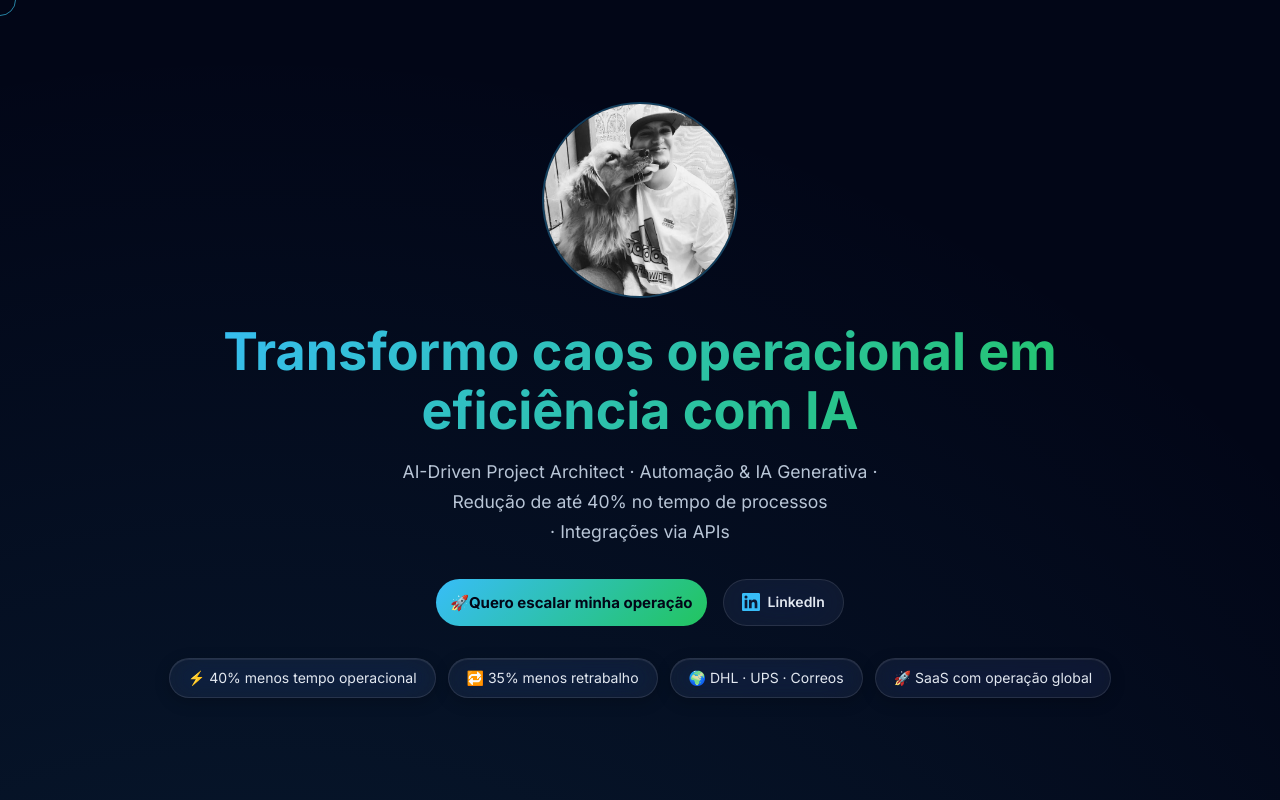
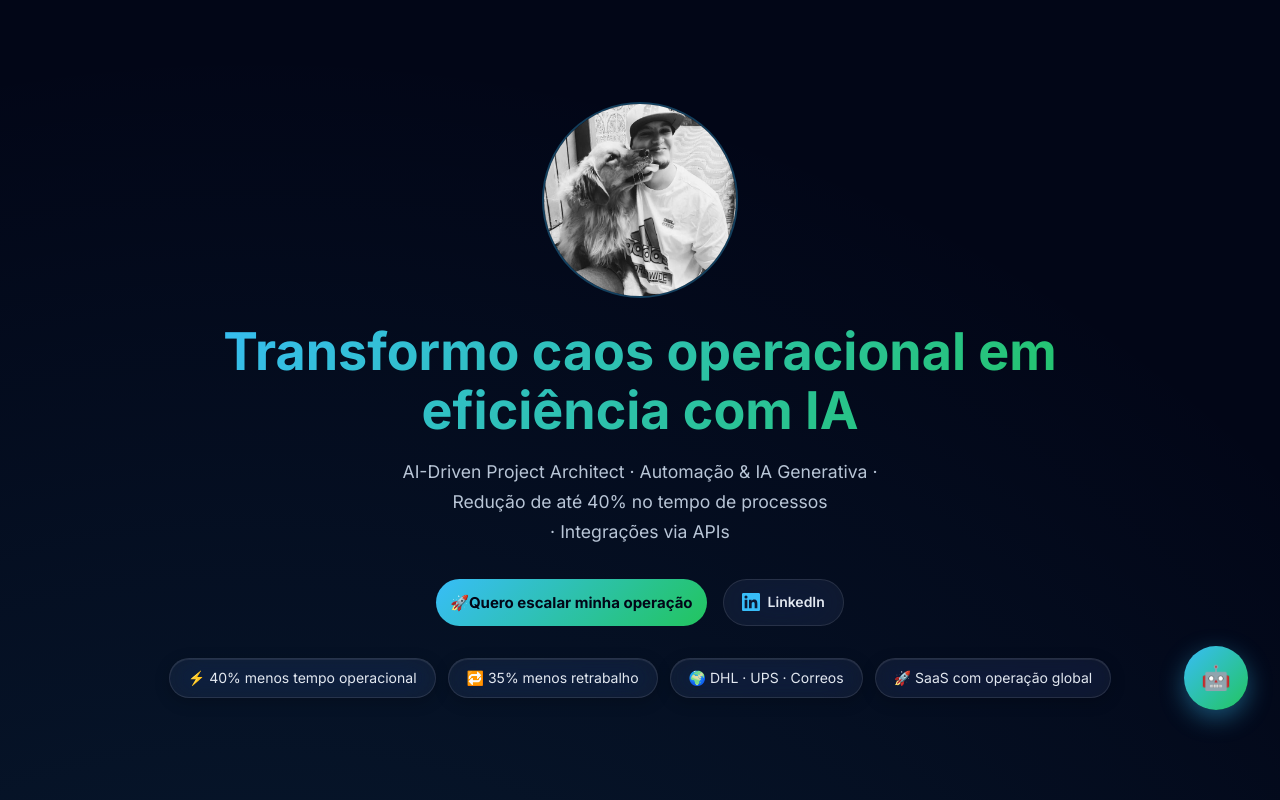
Before and after one commit to Risouza93/crztech, a React (Create React App) app: page / in a window 1280 px wide. Shown: the top 800 px of the page. Built offline with nearby package versions, Linux system fonts and the light colour scheme.

Commit message:
fix: animação  typebotbubble

```diff
--- a/package.json
+++ b/package.json
@@ -8,6 +8,7 @@
     "@testing-library/jest-dom": "^5.17.0",
     "@testing-library/react": "^13.4.0",
     "@testing-library/user-event": "^14.5.2",
+    "@typebot.io/react": "^0.9.24",
     "clsx": "^2.1.0",
     "framer-motion": "^11.18.2",
     "react": "^18.2.0",
--- a/src/App.js
+++ b/src/App.js
@@ -8,6 +8,7 @@ import Sections from "./components/Sections";
 import ScrollToTop from "./components/ScrollToTop";
 import CustomCursor from "./components/CustomCursor";
 import Toast from "./components/Toast";
+import TypebotBubble from "./components/TypebotBubble"; // Ajuste o path
 
 function App() {
   const [form, setForm] = useState({ nome: "", email: "", mensagem: "" });
@@ -67,6 +68,9 @@ function App() {
         handleChange={handleChange}
         handleSubmit={handleSubmit}
       />
+
+       {/* NOVO: chatbot IA */}
+      <TypebotBubble />
     </ThemeProvider>
   );
 }
--- a/src/components/CustomCursor.js
+++ b/src/components/CustomCursor.js
@@ -1,46 +1,6 @@
-import { useEffect, useRef } from "react";
+// src/components/CustomCursor.js - NATIVO
+const CustomCursor = () => {
+  return null; // Cursor nativo
+};
 
-export default function CustomCursor() {
-  const ring = useRef(null);
-
-  useEffect(() => {
-    document.body.classList.add("has-custom-cursor");
-
-    let mouseX = 0, mouseY = 0;
-    let ringX = 0, ringY = 0;
-    let rafId;
-
-    const onMove = (e) => {
-      mouseX = e.clientX;
-      mouseY = e.clientY;
-    };
-
-    const animate = () => {
-      ringX += (mouseX - ringX) * 0.1;
-      ringY += (mouseY - ringY) * 0.1;
-      if (ring.current) {
-        ring.current.style.transform = `translate(${ringX - 16}px, ${ringY - 16}px)`;
-      }
-      rafId = requestAnimationFrame(animate);
-    };
-
-    const onEnter = () => ring.current?.classList.add("cursor-ring--hover");
-    const onLeave = () => ring.current?.classList.remove("cursor-ring--hover");
-
-    document.addEventListener("mousemove", onMove);
-    document.querySelectorAll("a, button, .card, .stat-badge").forEach((el) => {
-      el.addEventListener("mouseenter", onEnter);
-      el.addEventListener("mouseleave", onLeave);
-    });
-
-    rafId = requestAnimationFrame(animate);
-
-    return () => {
-      document.body.classList.remove("has-custom-cursor");
-      document.removeEventListener("mousemove", onMove);
-      cancelAnimationFrame(rafId);
-    };
-  }, []);
-
-  return <div ref={ring} className="cursor-ring" />;
-}
+export default CustomCursor;
--- /dev/null
+++ b/src/components/TypebotBubble.js
@@ -0,0 +1,80 @@
+// src/components/TypebotBubble.js - 0 WARNINGS
+import { useState } from "react";
+
+const TypebotBubble = () => {
+  const [isOpen, setIsOpen] = useState(false);
+  const [isHovered, setIsHovered] = useState(false);
+  const typebotUrl = "https://typebot.onboarding-jresh.typebot.io";
+
+  // ✅ Estilos SEPARADOS (sem duplicatas)
+  const baseStyle = {
+    position: "fixed",
+    bottom: "90px",
+    right: "32px",
+    width: "64px",
+    height: "64px",
+    borderRadius: "50%",
+    border: "none",
+    fontSize: "24px",
+    color: "white",
+    zIndex: 99999,
+    cursor: "pointer",
+    transition: "all 0.4s cubic-bezier(0.68, -0.55, 0.265, 1.55)",
+  };
+
+  const hoveredStyle = {
+    ...baseStyle,
+    background: "linear-gradient(135deg, #0ea5e9, #16a34a, #eab308)",
+    transform: "scale(1.15) rotate(360deg)",
+    boxShadow: "0 20px 48px rgba(56,189,248,0.7), 0 0 0 8px rgba(56,189,248,0.2)",
+  };
+
+  const normalStyle = {
+    ...baseStyle,
+    background: "linear-gradient(135deg, #38bdf8, #22c55e)",
+    transform: "scale(1)",
+    boxShadow: "0 8px 24px rgba(56,189,248,0.4)",
+  };
+
+  return (
+    <>
+      <button
+        onClick={() => setIsOpen(!isOpen)}
+        onMouseEnter={() => setIsHovered(true)}
+        onMouseLeave={() => setIsHovered(false)}
+        style={isHovered ? hoveredStyle : normalStyle}
+      >
+        🤖
+      </button>
+
+      {isOpen && (
+        <div
+          style={{
+            position: "fixed",
+            bottom: "170px",
+            right: "32px",
+            width: "380px",
+            height: "500px",
+            zIndex: 99998,
+            borderRadius: "16px",
+            overflow: "hidden",
+            boxShadow: "0 20px 60px rgba(0,0,0,0.3)",
+            border: "1px solid rgba(56,189,248,0.2)",
+            background: "white",
+          }}
+        >
+          <iframe
+            src={typebotUrl}
+            width="100%"
+            height="100%"
+            frameBorder="0"
+            allowFullScreen
+            title="Chat IA CRZTech"  // ✅ A11y corrigido
+          />
+        </div>
+      )}
+    </>
+  );
+};
+
+export default TypebotBubble;
```
Also changed, not shown: 1 other file (tests, documents, lock files or other folders).
